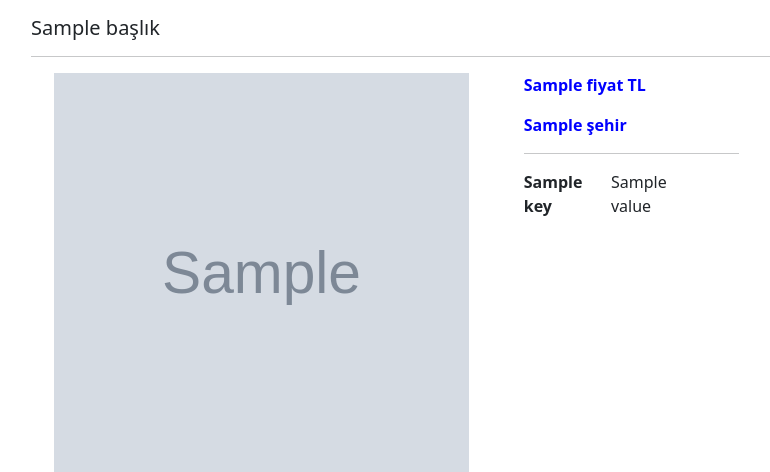
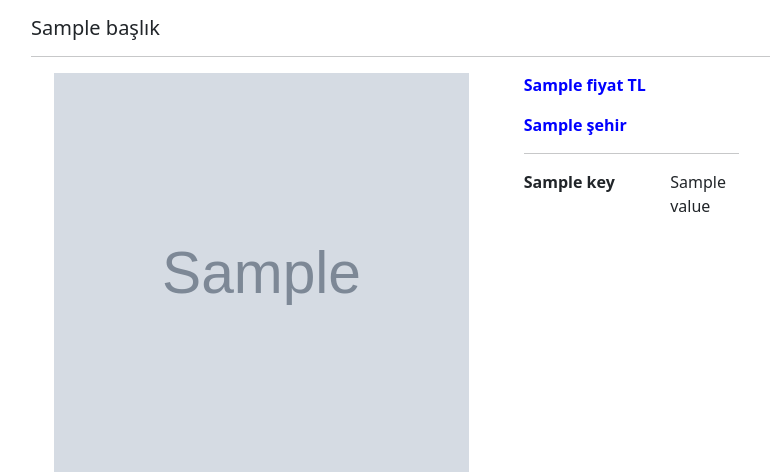
Before and after one commit to mehmetkocagoz/SahibindenWebExample, a Flask app: template ass2/app/templates/detail.html in a window 1280 px wide. Shown: the part 62-534 px from the top of the page, without its empty margins (225-995 px from the left). Run offline with Flask 3, Linux system fonts and the light colour scheme; the template is opened without the code that fills it: most values are stand-ins (such as "Sample title", 1, 10 or a date in 2020); grey boxes marked "Sample" are stand-in pictures.

Commit message:
Adjust width of paragraphs in detail-content

```diff
--- a/ass2/app/static/css/style.css
+++ b/ass2/app/static/css/style.css
@@ -168,6 +168,10 @@ li a{
 
 }
 
+.detail-content ul li p{
+    width: 20%;
+}
+
 .detail-content .AddNo{
     color: red;
 }
```
